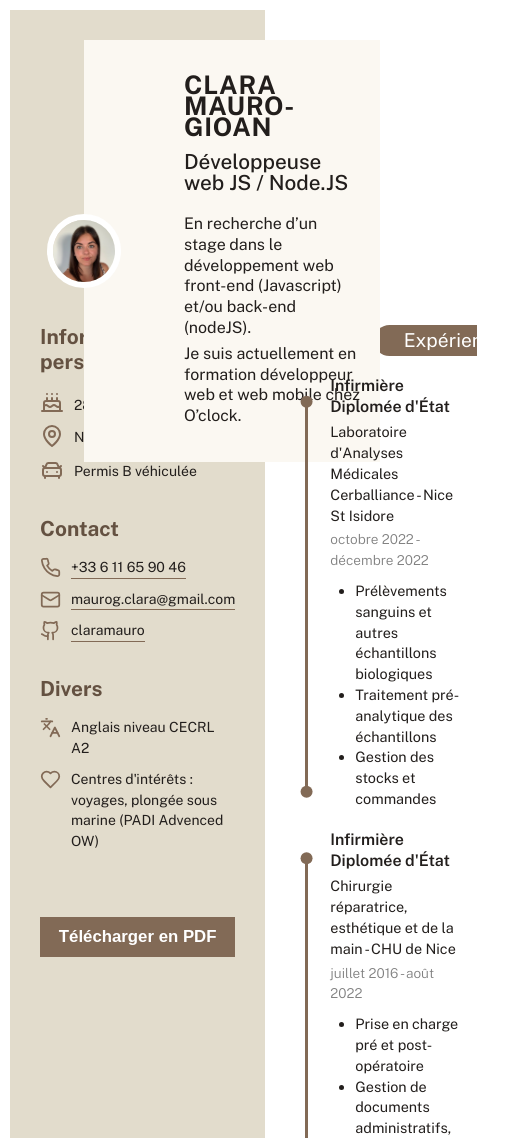
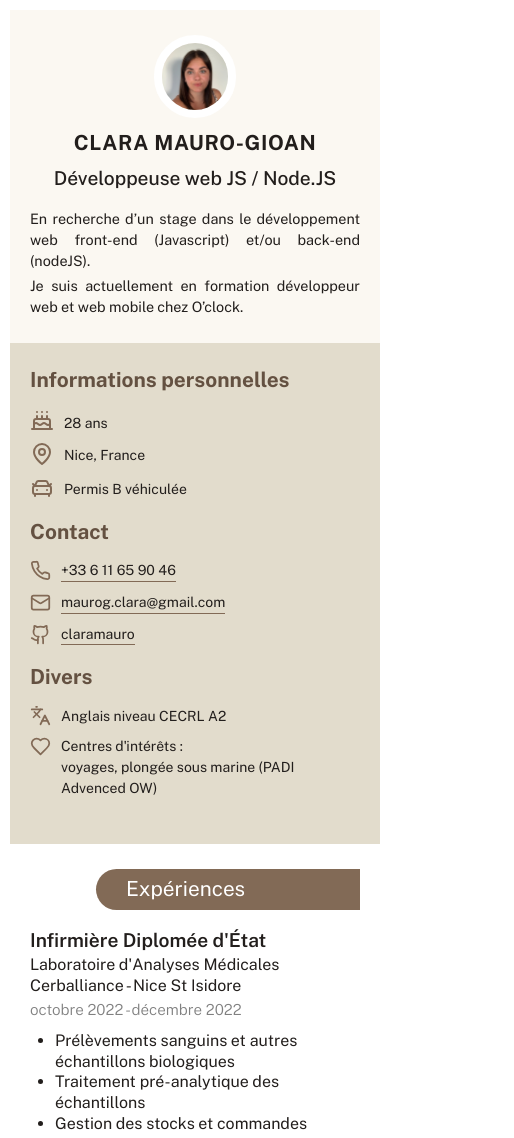
Before and after one commit to claramauro/cv, a plain HTML site: page index.html in a window 390 px wide. Shown: the top 1138 px of the page, 514 px wide, since content can reach past the window. Drawn offline with nearby package versions, Linux system fonts and the light colour scheme.

Commit message:
css responsive mobile ok

```diff
--- a/css/style.css
+++ b/css/style.css
@@ -1,5 +1,6 @@
 :root{
     --dark-theme-color : #826a56;
+    --dark-theme-color-opacity: rgba(130, 106, 86, .8);
     --medium-theme-color : #E2DCCC;
     --light-theme-color : #FBF8F2;
 }
@@ -9,13 +10,13 @@ body{
     line-height: 1.3rem;
     color: #221e1c;
     background-color: #FFF;
-    margin: 10px;
 }
 
 .container{
-margin: auto;
-max-width: 793px;
-position: relative;
+    margin: auto;
+    max-width: 793px;
+    position: relative;
+    border : 1px solid var(--dark-theme-color)
 }
 
 h1, h3{
@@ -31,11 +32,27 @@ a:hover{
     border-color: var(--light-theme-color);
 }
 
+.btn{
+    background-color: var(--dark-theme-color);
+    color: #FFF;
+    border: none;
+    padding: 10px;
+    font-weight: 600;
+    font-size: 1.2em;
+    width: 100%;
+    margin-top: 30px;
+    transition: all .3s;
+}
+
+.btn:hover{
+    background-color: var(--dark-theme-color-opacity);
+}
+
 /* Header*/
 .header{
     background-color: var(--light-theme-color);
     padding: 35px 20px 35px 100px;
-    width: 80%;
+    width: 85%;
     margin-top: 30px;
     margin-left: auto;
     position: absolute;
@@ -43,32 +60,32 @@ a:hover{
 
 }
 
-.photo-cv{
+.header__photo{
     width: 25%;
     aspect-ratio: 1/1;
     object-fit: cover;
     border-radius: 50%;
-    border: 6px solid #FFF;
+    border: 8px solid #FFF;
     position: absolute;
     top: 50%;
     left: 0;
     transform: translate(-50%, -50%);
 }
 
-.header__title{
+.header__content__title{
     text-transform: uppercase;
     font-size: 1.6rem;
     letter-spacing: 0.03em;
     margin-bottom: 15px;
 }
 
-.header__subtitle{
+.header__content__subtitle{
     font-weight: 500;
     font-size: 1.3rem;
     margin-bottom: 20px;
 }
 
-.header__text:nth-of-type(1){
+.header__content__text:nth-of-type(1){
     margin-bottom: 5px;
 }
 
@@ -83,9 +100,10 @@ a:hover{
     background-color: var(--medium-theme-color);
     padding: 315px 30px 20px 30px; /* Padding-top doit ^etre > height du padding */
     font-size: 14px;
+    width: 35%;
 }
 
-.sidebar__section:not(.sidebar__section:nth-last-child(1)){
+.sidebar__section{
     margin-bottom: 35px;
 }
 
@@ -106,8 +124,12 @@ a:hover{
     align-self: flex-start; /*Icone au niveau de la première ligne de texte (si texte sur plusieurs lignes)*/
 }
 
-.sidebar__list__item:not(.sidebar__list__item:nth-last-child(1)){
+.sidebar__list__item{
     margin-bottom: 10px;
+}
+
+.sidebar__list__item:last-child{
+    margin: 0;
 }
 
 .sidebar-icon{
@@ -124,9 +146,10 @@ width: 21px; /*Réduit la taille de ces icones car paraissaient légèrement plu
 }
 
 
-/* Main-content */
+    /* Main-content */
 .main-content{
-    padding : 315px 0 20px 40px; /* Padding-top doit ^etre > height du padding */
+    padding : 315px 0 20px 40px; /* Padding-top doit etre > height du padding */
+    width: 65%;
 }
 
 .content__section:not(.content__section:nth-last-child(1)){
@@ -137,11 +160,11 @@ width: 21px; /*Réduit la taille de ces icones car paraissaient légèrement plu
     background-color: var(--dark-theme-color);
     color: #FFF;
     font-weight: 400;
-    font-size: 1.2rem;
+    font-size: 1.3rem;
     width: 60%;
     margin-left: auto;
     margin-bottom: 20px;
-    padding: 5px 10px 5px 30px;
+    padding: 10px 10px 10px 30px;
     border-top-left-radius: 50px;
     border-bottom-left-radius: 50px;
 }
@@ -150,7 +173,6 @@ width: 21px; /*Réduit la taille de ces icones car paraissaient légèrement plu
     margin-bottom: 20px;
     position: relative;
     padding: 0 10px 0 25px ;
-    /*border-left: 1px solid var(--dark-theme-color); */
 }
 
 
@@ -225,26 +247,110 @@ width: 21px; /*Réduit la taille de ces icones car paraissaient légèrement plu
     margin-bottom: 5px;
 }
 
-.btn{
-    background-color: var(--dark-theme-color);
-    color: #FFF;
-    border: none;
-    padding: 10px;
-    font-weight: 600;
-    font-size: 1.2em;
-    width: 100%;
-    margin-top: 30px;
-    transition: all .3s;
+.btn--mobile{
+    display: none;
 }
 
-.btn:hover{
-    opacity: .8;
+
+@media (max-width : 700px){
+    body{
+        margin: 10px;
+    }
+
+    .container{
+        border: none;
+    }
+
+    .main{
+        flex-direction: column;
+    }
+
+    .header{
+        position: static;
+        width: 100%;
+        margin: 0;
+        padding: 25px 20px;
+        display: flex;
+        flex-direction: column;
+        align-items: center;
+        row-gap: 15px;
+        text-align: center;
+    }
+
+    .header__photo{
+        position: static;
+        transform: none;
+    }
+
+    .header__content__title{
+        font-size: 1.3rem;
+    }
+
+    .header__content__subtitle{
+        font-size: 1.2rem;
+    }
+
+    .header__content__text{
+        font-size: .9rem;
+        text-align: justify;
+    }
+
+    .sidebar,
+    .main-content{
+        width: 100%;
+        padding: 25px 20px;
+    }
+
+    .sidebar__section{
+        margin-bottom: 20px;
+    }
+
+    .sidebar__list{
+        display: flex;
+        flex-direction: column;
+        align-items: flex-start;
+    }
+
+    .btn--desktop,
+    .border-deco{
+        display: none;
+    }
+
+    .content__section__title{
+        width: 80%;
+    }
+
+    .content__item{
+        padding: 0;
+    }
+
+    .content__item__title{
+        font-size: 1.2rem;
+    }
+
+    .content__item__place,
+    .content__item__sublist{
+        font-size: 1rem;
+    }
+
+    .content__item__period{
+        font-size: .95rem;
+    }
+
+    .btn--mobile{
+        display: block;
+    }
 }
+
 
 /*Version imprimable/PDF*/
 @media print {
     html{
         font-size: 14px;
+    }
+
+    .container{
+        border: none;
     }
 
     .header{
@@ -269,7 +375,7 @@ width: 21px; /*Réduit la taille de ces icones car paraissaient légèrement plu
     }
 
     .border-deco,
-    .btn-print{
+    .btn{
         display: none;
     }
 
--- a/index.html
+++ b/index.html
@@ -14,17 +14,19 @@
 <body>
     <div class="container">
         <header class="header">
-            <img class="photo-cv" src="/img/photo-cv.jpg" alt="Photo CV Clara Mauro-Gioan">
-                <h1 class="header__title">Clara Mauro-Gioan</h1>
-                <h2 class="header__subtitle">
+            <img class="header__photo" src="/img/photo-cv.jpg" alt="Photo CV Clara Mauro-Gioan">
+            <div class="header__content">
+                <h1 class="header__content__title">Clara Mauro-Gioan</h1>
+                <h2 class="header__content__subtitle">
                     Développeuse web JS / Node.JS
                 </h2>
-                <p class="header__text">
+                <p class="header__content__text">
                     En recherche d’un <strong>stage</strong> dans le <strong>développement web front-end (Javascript) et/ou back-end (nodeJS)</strong>.<br>
                 </p>
-                <p class="header__text">
+                <p class="header__content__text">
                     Je suis actuellement en formation développeur web et web mobile chez O’clock.
                 </p>
+            </div>
         </header>
 
         <main class="main">
@@ -55,7 +57,7 @@
                         </li>
                         <li class="sidebar__list__item">
                             <img class="sidebar-icon" src="/img/mail-icon.svg" alt="icône mail">
-                            <a href="mailto:maurog.clara@gmail.com">maurog.clara@gmail.com</a>
+                            <a class="mail-link" href="mailto:maurog.clara@gmail.com">maurog.clara@gmail.com</a>
                         </li>
                         <li class="sidebar__list__item">
                             <img class="sidebar-icon" src="/img/github-icon.svg" alt="icône GitHub">
@@ -79,7 +81,7 @@
                         </li>
                     </ul>
                 </section>
-                <button class="btn btn-print" onclick="window.print()">Télécharger en PDF</button>
+                <button class="btn btn--desktop" onclick="window.print()">Télécharger en PDF</button>
             </aside>
 
             <section class="main-content">
@@ -189,6 +191,9 @@
                         </li>
                     </ul>
                 </section>
+
+                <button class="btn btn--mobile" onclick="window.print()">Télécharger en PDF</button>
+
             </section>
         </main>
 
```
